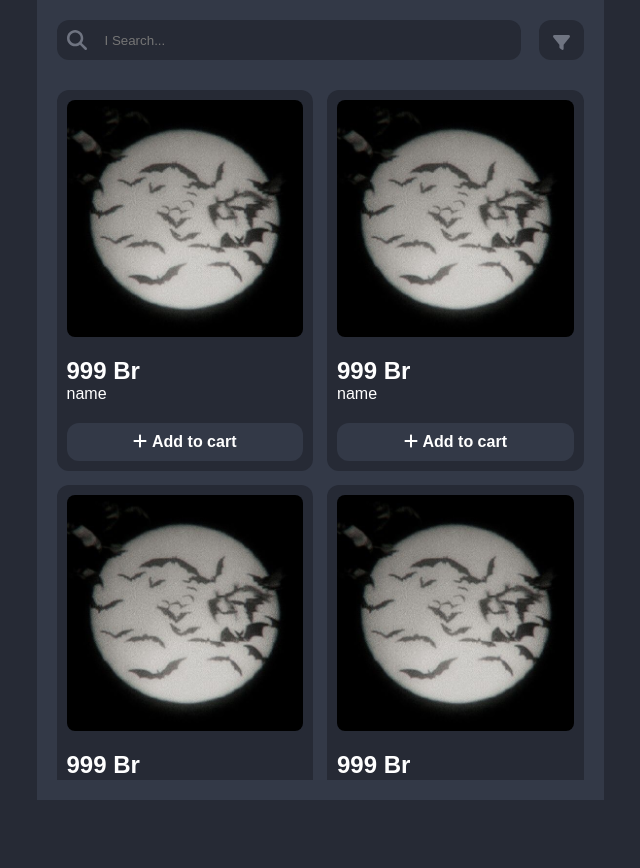
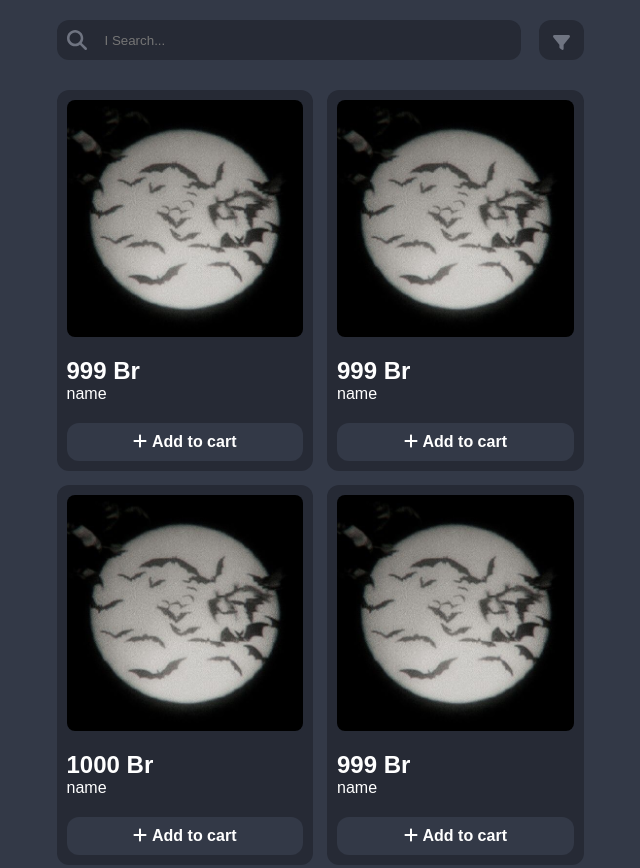
Before and after one commit to kendyiand/kendyiand.github.io, a website built with webpack: page src/index.html in a window 1280 px wide. Shown: the top 868 px of the page, without its empty margins (320-960 px from the left). Before the commit the page ends 800 px from the top, so only its background shows below. Built offline with nearby package versions, Linux system fonts and the light colour scheme.

Commit message:
fix container height

```diff
--- a/src/index.html
+++ b/src/index.html
@@ -77,7 +77,7 @@
             </a>
             <div class="product__info">
                 <h1 class="product__price">
-                    999 Br
+                    1000 Br
                 </h1>
                 <p class="product__name">
                     name
--- a/src/style/scss/app.scss
+++ b/src/style/scss/app.scss
@@ -23,9 +23,9 @@ h1 {
 }
 body {
     margin: 0;
-    background-color: $background-color_1;
+    background-color: $background-color_2;
     width: 100%;
-    height: 100vh;
+    //height: 100vh;
     display: flex;
     justify-content: center;
     align-items: start;
@@ -39,7 +39,6 @@ body {
     display: flex;
     justify-content: start;
     flex-direction: column;
-    background-color: $background-color_2;
     padding: 20px;
     gap: 30px;
     overflow: hidden;
@@ -98,7 +97,7 @@ body {
     display: flex;
     flex-wrap: wrap;
     gap: 14px;
-    overflow-y: auto;
+    //overflow-y: auto;
 }
 .product {
     flex: 0 0 calc(50% - 7px);
```
Also changed, not shown: dist/index.html, dist/style.css.
